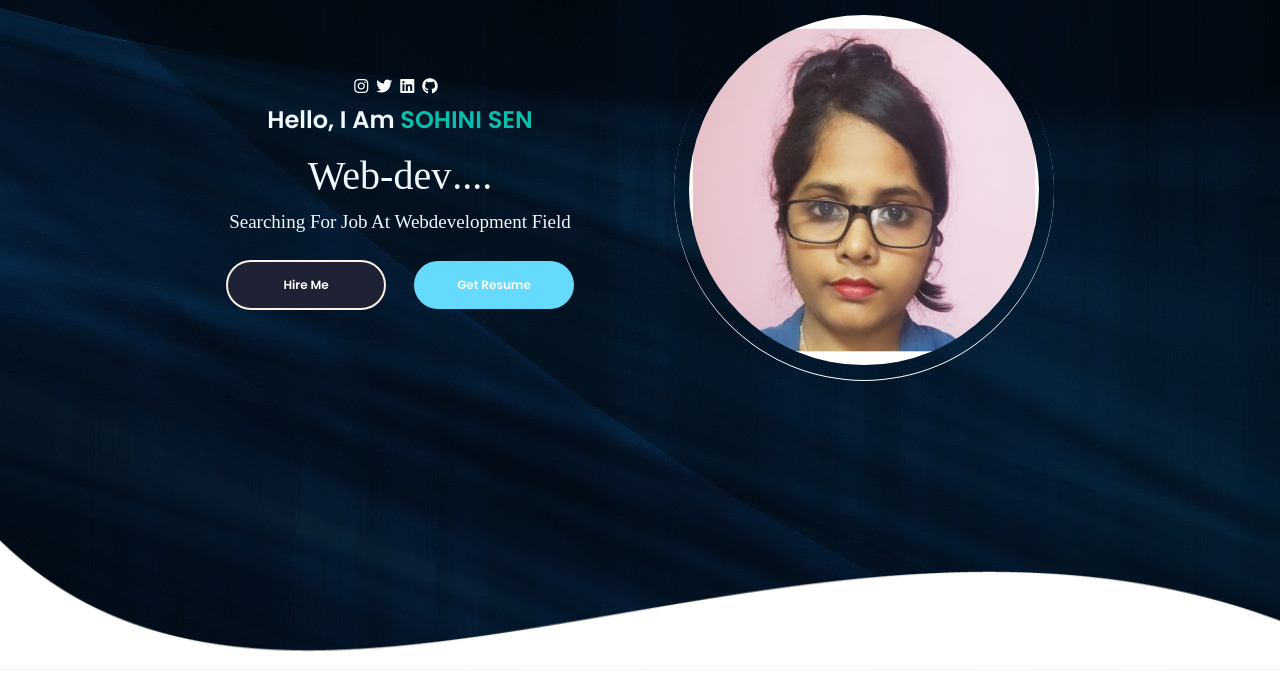
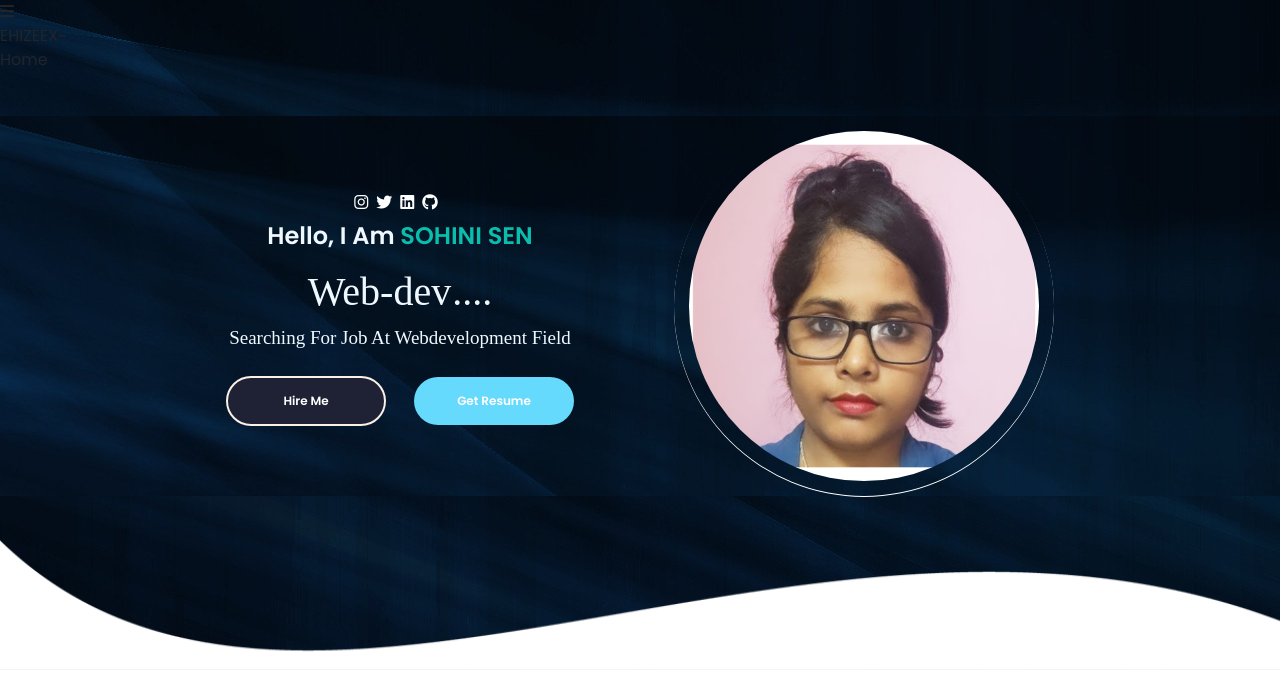
Before and after one commit to mimi544/Portfolio, a React (Create React App) app: page / in a window 1280 px wide. Shown: the top 690 px of the page. Built offline with nearby package versions, Linux system fonts and the light colour scheme; a web font is replaced by a local one.

Commit message:
add header

```diff
--- a/package.json
+++ b/package.json
@@ -11,6 +11,7 @@
     "@testing-library/jest-dom": "^5.16.5",
     "@testing-library/react": "^13.4.0",
     "@testing-library/user-event": "^13.5.0",
+    "prop-types": "^15.8.1",
     "react": "^18.2.0",
     "react-dom": "^18.2.0",
     "react-scripts": "5.0.1",
--- a/src/PortfolioContainer/Home/Header/Header.js
+++ b/src/PortfolioContainer/Home/Header/Header.js
@@ -1,28 +1,87 @@
-import React, { useState } from 'react'
-import {TOTAL_SCREENS, GET_SCREN_INDEX} from '../../../utilities/commonUtils'
-import ScrollService from '../../../utilities/ScrollService'
-import { faBars } from '@fortawesome/free-solid-svg-icons'
-import { FontAwesomeIcon } from '@fortawesome/react-fontawesome'
-import './Header.css'
+import React, { useState, useEffect } from "react";
+import {
+  TOTAL_SCREENS,
+  GET_SCREEN_INDEX,
+} from "../../../utilities/commonUtils";
+import ScrollService from "../../../utilities/ScrollService";
+import { faBars } from "@fortawesome/free-solid-svg-icons";
+import { FontAwesomeIcon } from "@fortawesome/react-fontawesome";
+import "./Header.css";
 
 export default function Header() {
+  const [selectedScreen, setSelectedScreen] = useState(0);
+  const [showHeaderOptions, setShowHeaderOptions] = useState(false);
 
-  const [selectedScreen, setSelectedScreen] = useState(0)
-  const [showHeaderOptions, setshowHeaderOptions] = useState(false)
+  const updateCurrentScreen = (currentScreen) => {
+    if (!currentScreen || !currentScreen.screenInView) return;
 
+    let screenIndex = GET_SCREEN_INDEX(currentScreen.screenInView);
+    if (screenIndex < 0) return;
+  };
+  let currentScreenSubscription =
+    ScrollService.currentScreenBroadcaster.subscribe(updateCurrentScreen);
 
-  const updateCurrentScreen = (CurrentScreen) => {
-    if(CurrentScreen || !CurrentScreen.screenInView)
-    return;
-    let screenIndex = GET_SCREN_INDEX(CurrentScreen.screenInView)
-    if (screenIndex <0)
-    return
-  }
-  let CurrentScreenSubscription = ScrollService.CurrentScreenBroadCaster.subscribe(updateCurrentScreen)
+  const getHeaderOptions = () => {
+    return TOTAL_SCREENS.map((Screen, i) => (
+      <div
+        key={Screen.screen_name}
+        className={getHeaderOptionsClasses(i)}
+        onClick={() => switchScreen(i, Screen)}
+      >
+        <span>{Screen.screen_name}</span>
+      </div>
+    ));
+  };
+
+  const getHeaderOptionsClasses = (index) => {
+    let classes = "header-option ";
+    if (index < TOTAL_SCREENS.length - 1) classes += "header-option-seperator ";
+
+    if (selectedScreen === index) classes += "selected-header-option ";
+
+    return classes;
+  };
+
+  const switchScreen = (index, screen) => {
+    let screenComponent = document.getElementById(screen.screen_name);
+    if (!screenComponent) return;
+
+    screenComponent.scrollIntoView({ behavior: "smooth" });
+    setSelectedScreen(index);
+    setShowHeaderOptions(false);
+  };
+
+  useEffect(() => {
+    return () => {
+      currentScreenSubscription.unsubscribe();
+    };
+  }, [currentScreenSubscription]);
 
   return (
-    <div>
-
+    <div
+      className="header-container"
+      onClick={() => setShowHeaderOptions(!showHeaderOptions)}
+    >
+      <div className="header-parent">
+        <div
+          className="header-hamburger"
+          onClick={() => setShowHeaderOptions(!showHeaderOptions)}
+        >
+          <FontAwesomeIcon className="header-hmburger-bars" icon={faBars} />
+        </div>
+        <div className="header-logo">
+          <span>EHIZEEX~</span>
+        </div>
+        <div
+          className={
+            showHeaderOptions
+              ? "header-options show-hamburger-options"
+              : "header-options"
+          }
+        >
+          {getHeaderOptions()}
+        </div>
+      </div>
     </div>
-  )
+  );
 }
--- a/src/PortfolioContainer/Home/Home.js
+++ b/src/PortfolioContainer/Home/Home.js
@@ -1,4 +1,5 @@
 import React from 'react'
+import Header from './Header/Header'
 import Profile from './Profile/Profile'
 import Footer from './Footer/Footer'
 import './Home.css'
@@ -7,6 +8,7 @@
 export default function Home() {
   return (
     <div className='home-container'>
+      <Header/>
       <Profile/>
       <Footer/>
     </div>
--- a/src/PortfolioContainer/Home/Profile/Profile.js
+++ b/src/PortfolioContainer/Home/Profile/Profile.js
@@ -11,16 +11,16 @@
                 <div className='colz'>
                     <div className='colz-icon'>
                         <a href='https://www.instagram.com/i.am.sohini/'>
-                            <i class="fa-brands fa-instagram"></i>
+                            <i className="fa-brands fa-instagram"></i>
                         </a>
                         <a href=''>
-                            <i class="fa-brands fa-twitter"></i>
+                            <i className="fa-brands fa-twitter"></i>
                         </a>
                         <a href='https://www.linkedin.com/in/sohini-sen-96ab951a2/'>
-                            <i class="fa-brands fa-linkedin"></i>
+                            <i className="fa-brands fa-linkedin"></i>
                         </a>
                         <a href='https://github.com/mimi544'>
-                            <i class="fa-brands fa-github"></i>
+                            <i className="fa-brands fa-github"></i>
                         </a>
                     </div>
                 </div>
--- a/src/utilities/ScrollService.js
+++ b/src/utilities/ScrollService.js
@@ -1,74 +1,59 @@
 import { TOTAL_SCREENS } from "./commonUtils";
-import {Subject} from 'rxjs'
-import { type } from "@testing-library/user-event/dist/type";
+import { Subject } from "rxjs";
 
-
-export default class ScrollService{
-  static scrrollHandler = new ScrollService();
-  static currentScreenBroadCaster = new Subject();
+export default class ScrollService {
+  static scrollService = new ScrollService();
+  static currentScreenBroadcaster = new Subject();
   static currentScreenFadeIn = new Subject();
 
+  constructor() {
+    window.addEventListener("scroll", this.checkCurrentScreenUnderViewPort);
+  }
 
-  constructor(){
-    window.addEventListener('scroll', this.checkCurrentScreenUnderViewport);
-
-  }
-  scrollToHireMe = () => {
-    let ContactMeScreen = document.getElementById("Contact Me")
-    if (!ContactMeScreen) return;
-    ContactMeScreen.scrollIntoView ({behavior: "smooth"})
-  }
-  scrollToHome = () => {
-    let HomeScreen = document.getElementById("Home")
-    if (!HomeScreen) return;
-    HomeScreen.scrollIntoView ({behavior: "smooth"})
-  }
   isElementInView = (elem, type) => {
-    let rec = elem.getBoundingClientReact();
+    let rec = elem.getBoundingClientRect();
     let elementTop = rec.top;
     let elementBottom = rec.Bottom;
-    let partiallyVisible = elementTop <window.innerHeight && elementBottom >=0;
-    let completelyVisible = elementTop >=0 && elementBottom <=window.innerHeight;
 
-    switch(type){
+    let partiallyVisible =
+      elementTop < window.innerHeight && elementBottom >= 0;
+    let completelVisible =
+      elementTop >= 0 && elementBottom <= window.innerHeight;
+
+    switch (type) {
       case "partial":
         return partiallyVisible;
 
       case "complete":
-        return completelyVisible
+        return completelVisible;
+
       default:
-          return false
+        return false;
     }
-  }
+  };
+  checkCurrentScreenUnderViewPort = (event) => {
+    if (!event || Object.keys(event).length < 1) return;
+    for (let screen of TOTAL_SCREENS) {
+      let screenFromDom = document.getElementById(screen.screen_name);
+      if (!screenFromDom) continue;
 
-checkCurrentScreenUnderViewport = (event) =>{
-  if(!event || object.keys(event).length < 1)
-  return;
-  for(let screen of TOTAL_SCREENS){
-    let screenFromDOM = document.getElementById(screen.screen_name);
-    if(!screenFromDOM)
-    continue;
-
-    let fullyVisible = this.isElementInView(screenFromDOM, "complete");
-    let partiallyVisible = this.isElementInView(screenFromDOM, "partial");
-
-
-    if (fullyVisible ||partiallyVisible ){
-      if(partiallyVisible && ! screen.alreadyRendered){
+      let fullyVisible = this.isElementInView(screenFromDom, "complete");
+      let partiallyVisible = this.isElementInView(screenFromDom, "partial");
+      if (fullyVisible || partiallyVisible) {
+        if (partiallyVisible && !screen.alreadyRendered) {
           ScrollService.currentScreenFadeIn.next({
-          fadeInScreen: screen.screen_name
+            fadeInScreen: screen.screen_name,
           });
-        screen['alreadyRendered'] = true;
+          screen["alreadyRendered"] = true;
           break;
         }
-      if(fullyVisible){
-        ScrollService.currentScreenBroadCaster.next({
-          screenInView: screen.screen_name
+        if (fullyVisible) {
+          ScrollService.currentScreenBroadcaster.next({
+            screenInView: screen.screen_name,
           });
           break;
         }
       }
     }
+  };
 }
-
-}
```
Also changed, not shown: 1 other file (tests, documents, lock files or other folders). Lines whose indentation alone changed are shown as unchanged.
